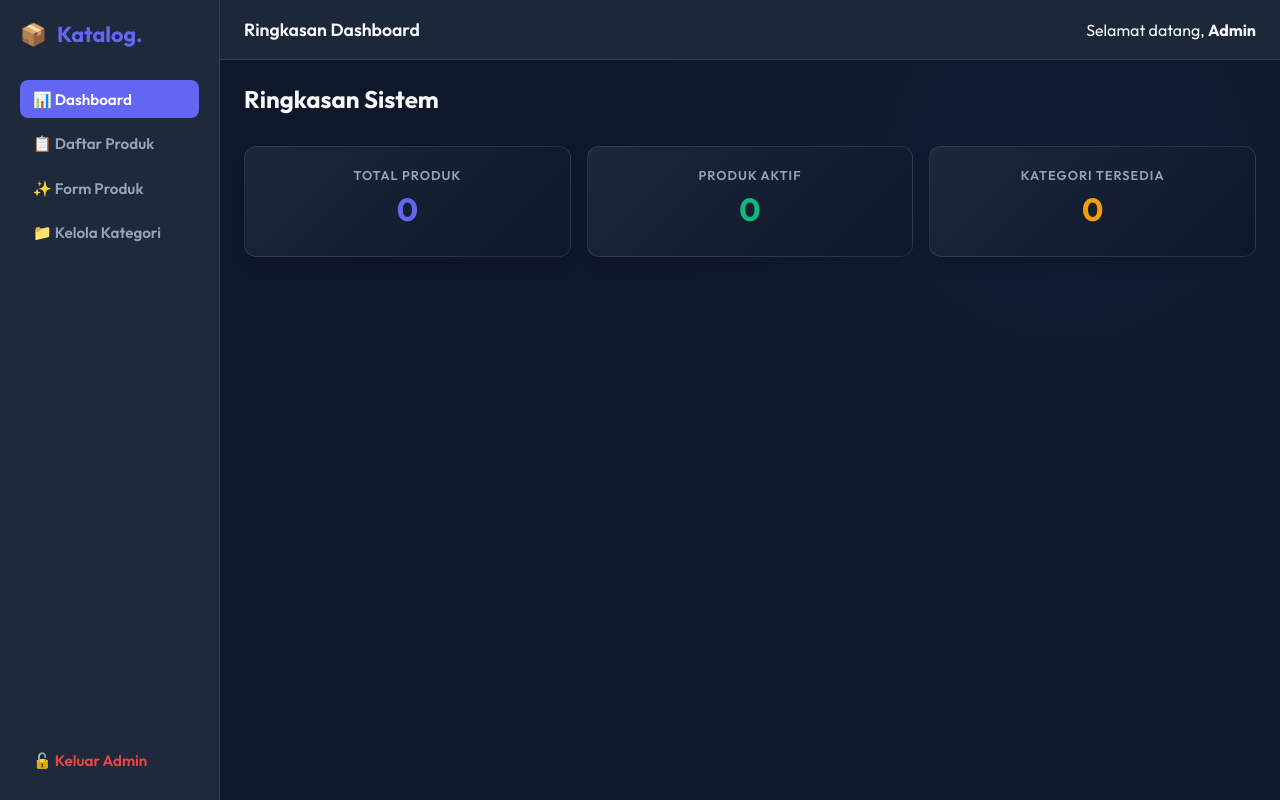
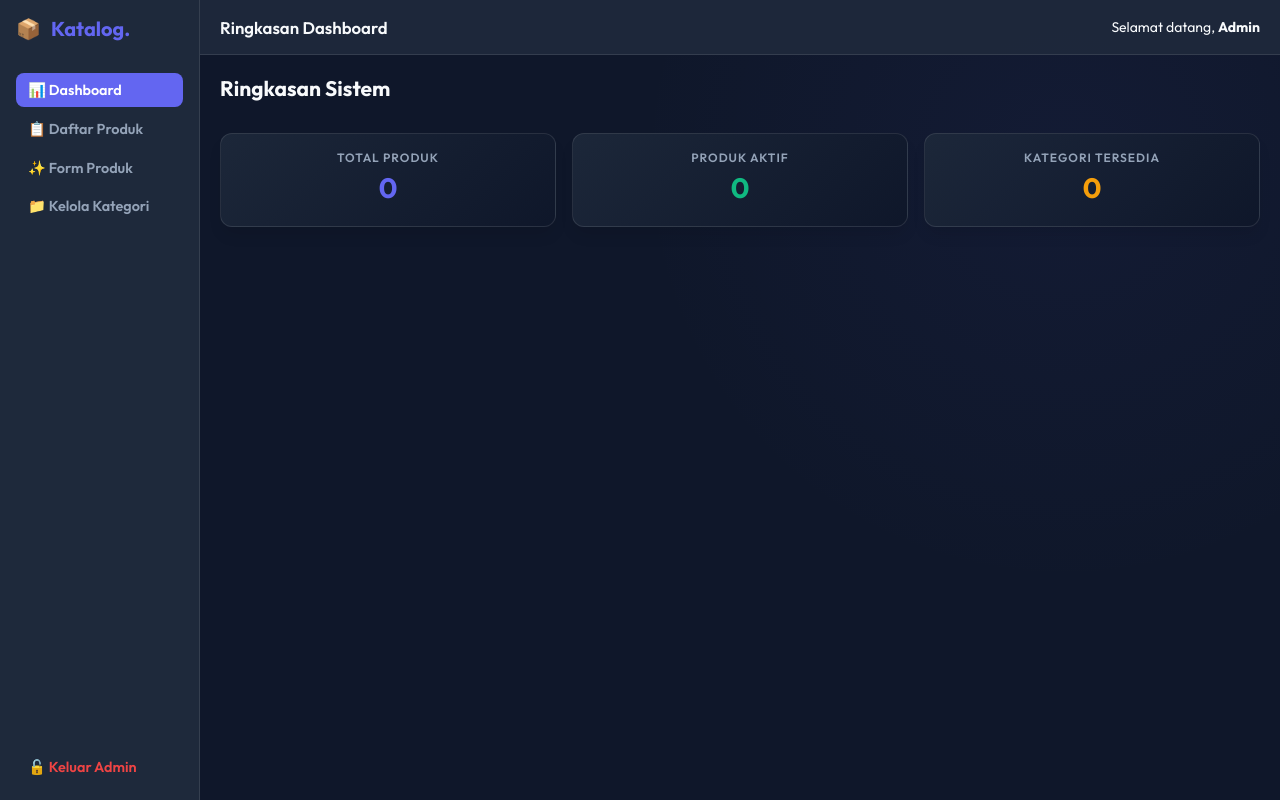
Before and after one commit to sidqyy/katalog, a PHP site: page /admin.php in a window 1280 px wide. Run offline with PHP 8.4, Linux system fonts and the light colour scheme; the visitor is signed in with stand-in values (Sample User, id 1); data that the repository does not hold is empty.

Commit message:
style: ultra compact admin panel layout

```diff
--- a/admin.php
+++ b/admin.php
@@ -318,7 +318,7 @@ if ($is_logged_in) {
             --text-main: #f8fafc; --text-muted: #94a3b8; --danger: #ef4444; --success: #10b981; --warning: #f59e0b;
         }
         * { box-sizing: border-box; margin: 0; padding: 0; font-family: 'Outfit', sans-serif; }
-        body { background: var(--bg-color); color: var(--text-main); height: 100vh; overflow: hidden; }
+        body { background: var(--bg-color); color: var(--text-main); height: 100vh; overflow: hidden; font-size: 14px; }
 
         .login-wrapper { display: flex; justify-content: center; align-items: center; height: 100vh; background-image: radial-gradient(circle at 50% 50%, rgba(99, 102, 241, 0.15), transparent 50%); }
         .login-card { background: var(--surface); border: 1px solid var(--surface-border); border-radius: 1.5rem; padding: 2.5rem; width: 100%; max-width: 400px; text-align: center; box-shadow: 0 25px 50px -12px rgba(0, 0, 0, 0.5); }
@@ -326,11 +326,11 @@ if ($is_logged_in) {
         .app-container { display: flex; height: 100vh; }
 
         /* Sidebar */
-        .sidebar { width: 220px; background: var(--sidebar-bg); border-right: 1px solid var(--surface-border); display: flex; flex-direction: column; padding: 1.25rem; transition: transform 0.3s ease; }
-        .sidebar-logo { font-size: 1.35rem; font-weight: 800; color: white; margin-bottom: 2rem; display: flex; align-items: center; gap: 10px; }
+        .sidebar { width: 200px; background: var(--sidebar-bg); border-right: 1px solid var(--surface-border); display: flex; flex-direction: column; padding: 1rem; transition: transform 0.3s ease; }
+        .sidebar-logo { font-size: 1.25rem; font-weight: 800; color: white; margin-bottom: 2rem; display: flex; align-items: center; gap: 10px; }
         .sidebar-logo span { color: var(--primary); }
-        .menu-list { display: flex; flex-direction: column; gap: 0.4rem; flex: 1; }
-        .menu-item { padding: 0.6rem 0.8rem; color: var(--text-muted); text-decoration: none; border-radius: 0.5rem; font-weight: 600; font-size: 0.95rem; display: flex; align-items: center; gap: 10px; cursor: pointer; transition: all 0.3s ease; }
+        .menu-list { display: flex; flex-direction: column; gap: 0.3rem; flex: 1; }
+        .menu-item { padding: 0.5rem 0.75rem; color: var(--text-muted); text-decoration: none; border-radius: 0.5rem; font-weight: 600; font-size: 0.9rem; display: flex; align-items: center; gap: 10px; cursor: pointer; transition: all 0.3s ease; }
         .menu-item:hover { background: rgba(99, 102, 241, 0.1); color: var(--text-main); }
         .menu-item.active { background: var(--primary); color: white; }
         .menu-item.logout { color: var(--danger); margin-top: auto; }
@@ -338,32 +338,32 @@ if ($is_logged_in) {
 
         /* Main Content */
         .main-wrapper { flex: 1; display: flex; flex-direction: column; overflow: hidden; background-image: radial-gradient(circle at 80% 20%, rgba(99, 102, 241, 0.05), transparent 40%); }
-        .top-header { height: 60px; background: rgba(30, 41, 59, 0.95); border-bottom: 1px solid var(--surface-border); display: flex; align-items: center; justify-content: space-between; padding: 0 1.5rem; }
-        .header-title { font-weight: 600; font-size: 1.1rem; }
+        .top-header { height: 55px; background: rgba(30, 41, 59, 0.95); border-bottom: 1px solid var(--surface-border); display: flex; align-items: center; justify-content: space-between; padding: 0 1.25rem; }
+        .header-title { font-weight: 600; font-size: 1.05rem; }
 
-        .content-area { flex: 1; overflow-y: auto; padding: 1.5rem; }
+        .content-area { flex: 1; overflow-y: auto; padding: 1.25rem; }
         .section { display: none; animation: fadeIn 0.3s ease; }
         .section.active { display: block; }
 
         /* Dashboard Stats */
-        .stats-grid { display: grid; grid-template-columns: repeat(auto-fit, minmax(180px, 1fr)); gap: 1rem; margin-bottom: 1.5rem; }
-        .stat-card { background: linear-gradient(135deg, rgba(30, 41, 59, 0.9), rgba(15, 23, 42, 0.9)); border: 1px solid var(--surface-border); padding: 1.25rem; border-radius: 0.75rem; text-align: center; box-shadow: 0 10px 15px -3px rgba(0, 0, 0, 0.1); }
-        .stat-value { font-size: 2rem; font-weight: 800; color: var(--primary); margin: 0.4rem 0; }
-        .stat-label { color: var(--text-muted); font-weight: 600; text-transform: uppercase; font-size: 0.8rem; letter-spacing: 1px; }
+        .stats-grid { display: grid; grid-template-columns: repeat(auto-fit, minmax(150px, 1fr)); gap: 1rem; margin-bottom: 1.25rem; }
+        .stat-card { background: linear-gradient(135deg, rgba(30, 41, 59, 0.9), rgba(15, 23, 42, 0.9)); border: 1px solid var(--surface-border); padding: 1rem; border-radius: 0.75rem; text-align: center; box-shadow: 0 10px 15px -3px rgba(0, 0, 0, 0.1); }
+        .stat-value { font-size: 1.75rem; font-weight: 800; color: var(--primary); margin: 0.3rem 0; }
+        .stat-label { color: var(--text-muted); font-weight: 600; text-transform: uppercase; font-size: 0.75rem; letter-spacing: 1px; }
 
         /* Components */
-        .card { background: var(--surface); border: 1px solid var(--surface-border); border-radius: 0.75rem; padding: 1.5rem; margin-bottom: 1.5rem; box-shadow: 0 10px 30px -10px rgba(0, 0, 0, 0.3); }
-        .card-header { margin-bottom: 1.25rem; border-bottom: 1px solid var(--surface-border); padding-bottom: 0.75rem; display: flex; justify-content: space-between; align-items: center; flex-wrap: wrap; gap: 0.75rem; }
-        .card-title { font-size: 1.2rem; font-weight: 700; }
+        .card { background: var(--surface); border: 1px solid var(--surface-border); border-radius: 0.75rem; padding: 1.25rem; margin-bottom: 1.25rem; box-shadow: 0 10px 30px -10px rgba(0, 0, 0, 0.3); }
+        .card-header { margin-bottom: 1rem; border-bottom: 1px solid var(--surface-border); padding-bottom: 0.5rem; display: flex; justify-content: space-between; align-items: center; flex-wrap: wrap; gap: 0.75rem; }
+        .card-title { font-size: 1.1rem; font-weight: 700; }
 
-        .form-group { margin-bottom: 1rem; }
-        label { display: block; margin-bottom: 0.4rem; font-size: 0.85rem; color: var(--text-muted); font-weight: 600; }
-        input[type="text"], input[type="password"], input[type="number"], input[type="file"], textarea, select { width: 100%; padding: 0.6rem 0.8rem; background: rgba(15, 23, 42, 0.6); border: 1px solid var(--surface-border); border-radius: 0.5rem; color: var(--text-main); font-size: 0.95rem; outline: none; transition: border-color 0.3s; }
+        .form-group { margin-bottom: 0.8rem; }
+        label { display: block; margin-bottom: 0.3rem; font-size: 0.8rem; color: var(--text-muted); font-weight: 600; }
+        input[type="text"], input[type="password"], input[type="number"], input[type="file"], textarea, select { width: 100%; padding: 0.5rem 0.75rem; background: rgba(15, 23, 42, 0.6); border: 1px solid var(--surface-border); border-radius: 0.5rem; color: var(--text-main); font-size: 0.9rem; outline: none; transition: border-color 0.3s; }
         select option { background: var(--bg-color); color: var(--text-main); }
         input:focus, textarea:focus, select:focus { border-color: var(--primary); }
         textarea { resize: vertical; min-height: 80px; }
 
-        .btn { padding: 0.6rem 1.2rem; border-radius: 0.5rem; font-weight: 600; cursor: pointer; transition: all 0.3s ease; border: none; font-size: 0.95rem; text-align: center; }
+        .btn { padding: 0.5rem 1rem; border-radius: 0.5rem; font-weight: 600; cursor: pointer; transition: all 0.3s ease; border: none; font-size: 0.9rem; text-align: center; }
         .btn-primary { background: var(--primary); color: white; }
         .btn-primary:hover { background: var(--primary-hover); transform: translateY(-2px); box-shadow: 0 5px 15px -5px var(--primary); }
         .btn-danger { background: var(--danger); color: white; }
@@ -375,11 +375,11 @@ if ($is_logged_in) {
         .alert-error { background: rgba(239, 68, 68, 0.2); border: 1px solid var(--danger); color: #fca5a5; }
 
         /* Search Box */
-        .search-box { padding: 0.5rem 0.8rem; border-radius: 20px; border: 1px solid var(--surface-border); background: rgba(15,23,42,0.6); color: white; min-width: 200px; font-size: 0.95rem; }
+        .search-box { padding: 0.4rem 0.75rem; border-radius: 20px; border: 1px solid var(--surface-border); background: rgba(15,23,42,0.6); color: white; min-width: 180px; font-size: 0.9rem; }
 
         .table-responsive { overflow-x: auto; }
         table { width: 100%; border-collapse: collapse; }
-        th, td { padding: 0.75rem 1rem; text-align: left; border-bottom: 1px solid var(--surface-border); }
+        th, td { padding: 0.6rem 0.8rem; text-align: left; border-bottom: 1px solid var(--surface-border); }
         th { color: var(--text-muted); font-size: 0.85rem; text-transform: uppercase; letter-spacing: 1px; }
         tbody tr:hover { background: rgba(255, 255, 255, 0.03); }
         .img-preview { width: 50px; height: 50px; border-radius: 8px; object-fit: cover; }
```
